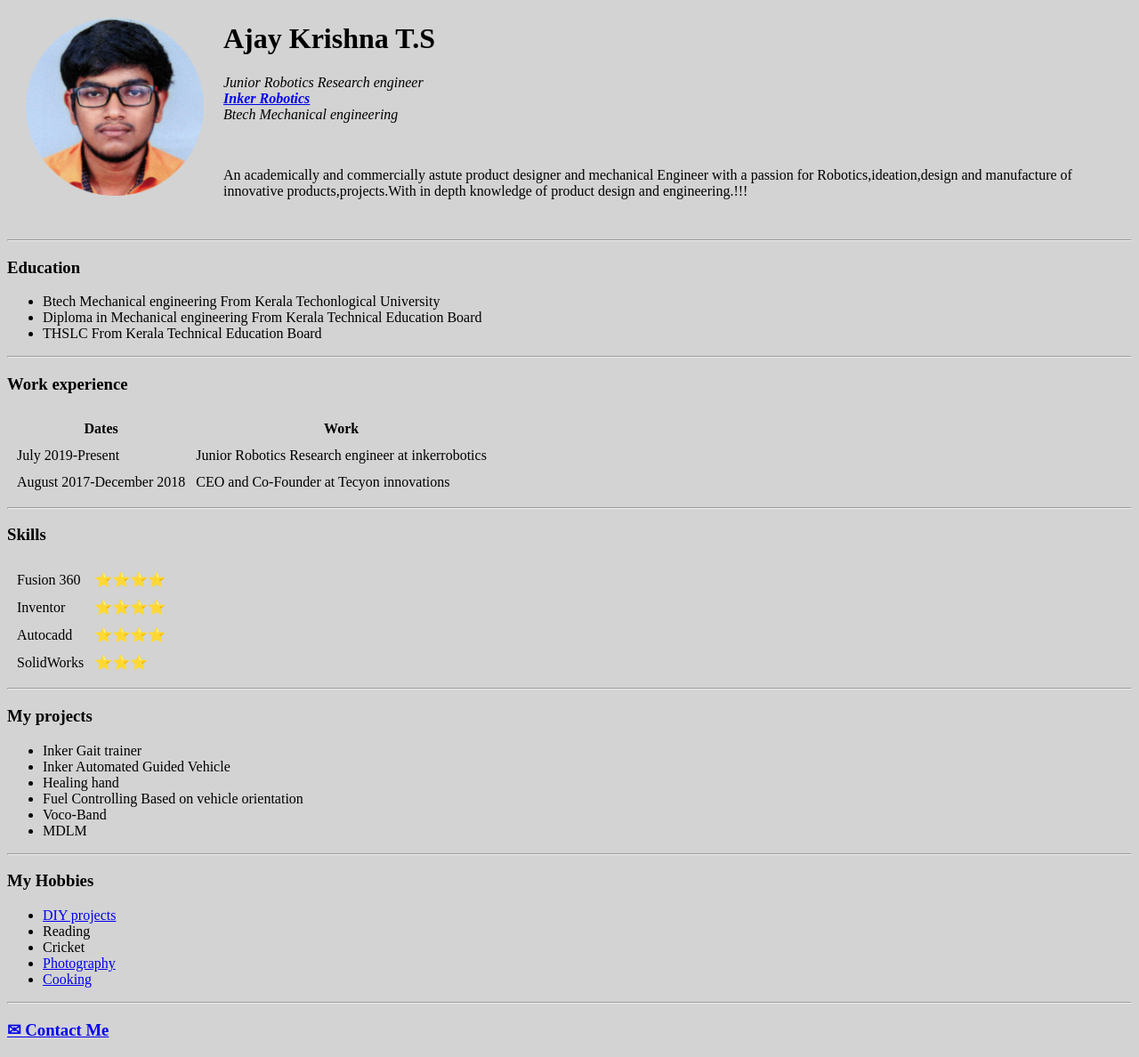
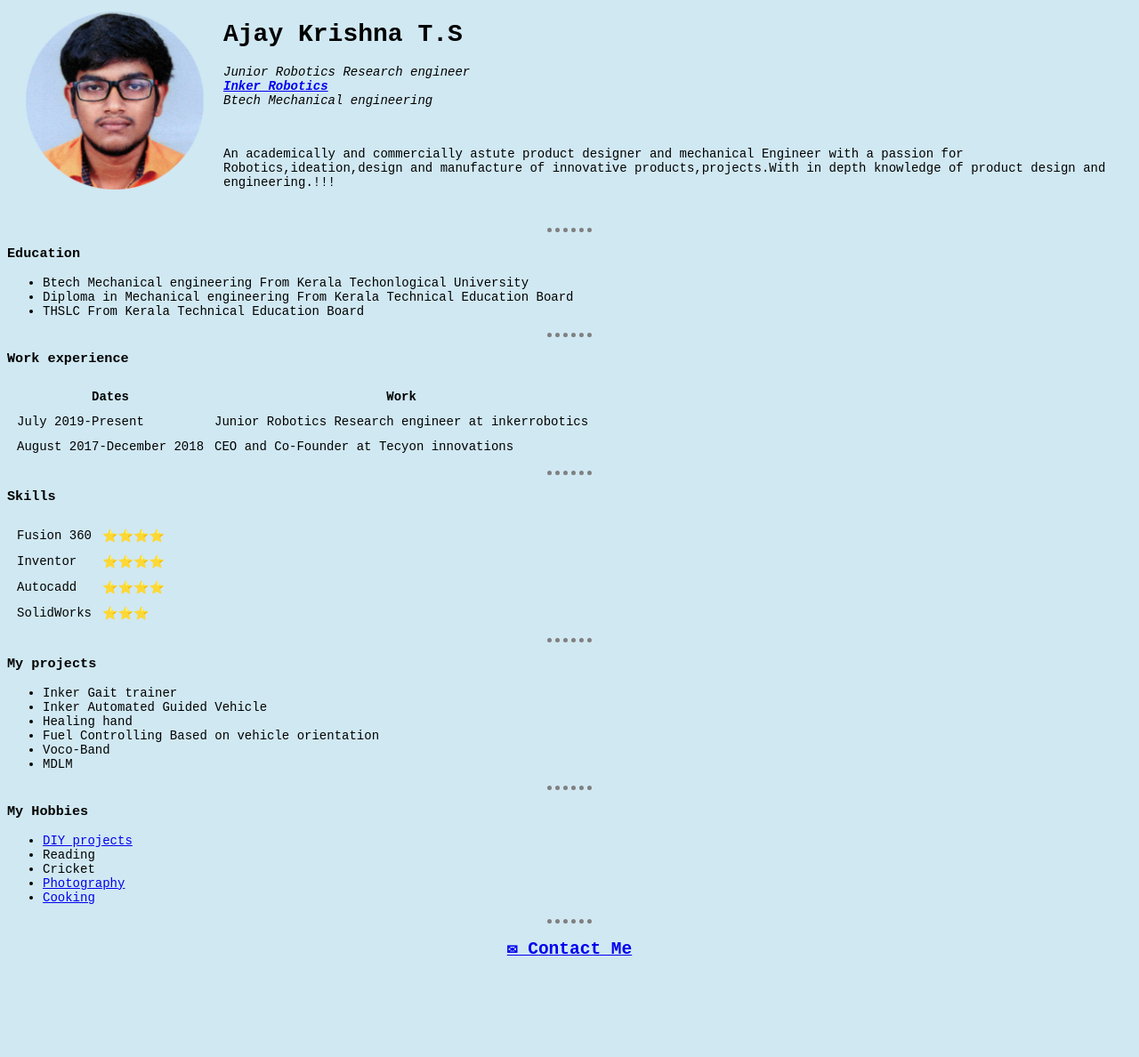
Before and after one commit to ajaytecyon/CV, a plain HTML site: page index.html in a window 1280 px wide. Shown: the part 25-1213 px from the top of the page at 89% size. After the commit the page ends 1119 px from the top, so only its background shows below. Drawn offline with Linux system fonts and the light colour scheme.

Commit message:
Update index.html

```diff
--- a/index.html
+++ b/index.html
@@ -3,9 +3,49 @@
 
 <head>
   <style media="screen">
-    body
-    {
-background-color: lightgray;
+    body {
+      background-color: #d0e8f2;
+    }
+
+    hr {
+      border-color: grey;
+      border-style: none;
+      border-top-style: dotted;
+      height: 0px;
+      width: 4%;
+      border-width: 5px;
+    }
+
+    h1 {
+      font-family: monospace;
+    }
+
+    h2 {
+      font-family: monospace;
+    }
+
+    h3 {
+      font-family: monospace;
+    }
+
+    p {
+      font-family: monospace;
+      font-size: 14px;
+    }
+
+    li {
+      font-family: monospace;
+      font-size: 14px;
+    }
+
+    td {
+      font-family: monospace;
+      font-size: 14px;
+    }
+
+    th {
+      font-family: monospace;
+      font-size: 14px;
     }
   </style>
   <meta charset="utf-8">
@@ -61,7 +101,7 @@ background-color: lightgray;
         Fusion 360
       </td>
       <td>
-      ⭐⭐⭐⭐
+        ⭐⭐⭐⭐
       </td>
     </tr>
     <tr>
@@ -69,7 +109,7 @@ background-color: lightgray;
         Inventor
       </td>
       <td>
-       ⭐⭐⭐⭐
+        ⭐⭐⭐⭐
       </td>
     </tr>
     <tr>
@@ -85,7 +125,7 @@ background-color: lightgray;
         SolidWorks
       </td>
       <td>
-       ⭐⭐⭐
+        ⭐⭐⭐
       </td>
     </tr>
   </table>
@@ -109,7 +149,9 @@ background-color: lightgray;
     <li><a href="https://www.youtube.com/user/gordonramsay">Cooking</a></li>
   </ul>
   <hr>
-  <h3><a href="contact.html">✉ Contact Me</a></h3>
+  <center>
+    <h2><a href="contact.html">✉ Contact Me</a></h2>
+  </center>
 </body>
 
 </html>
```
